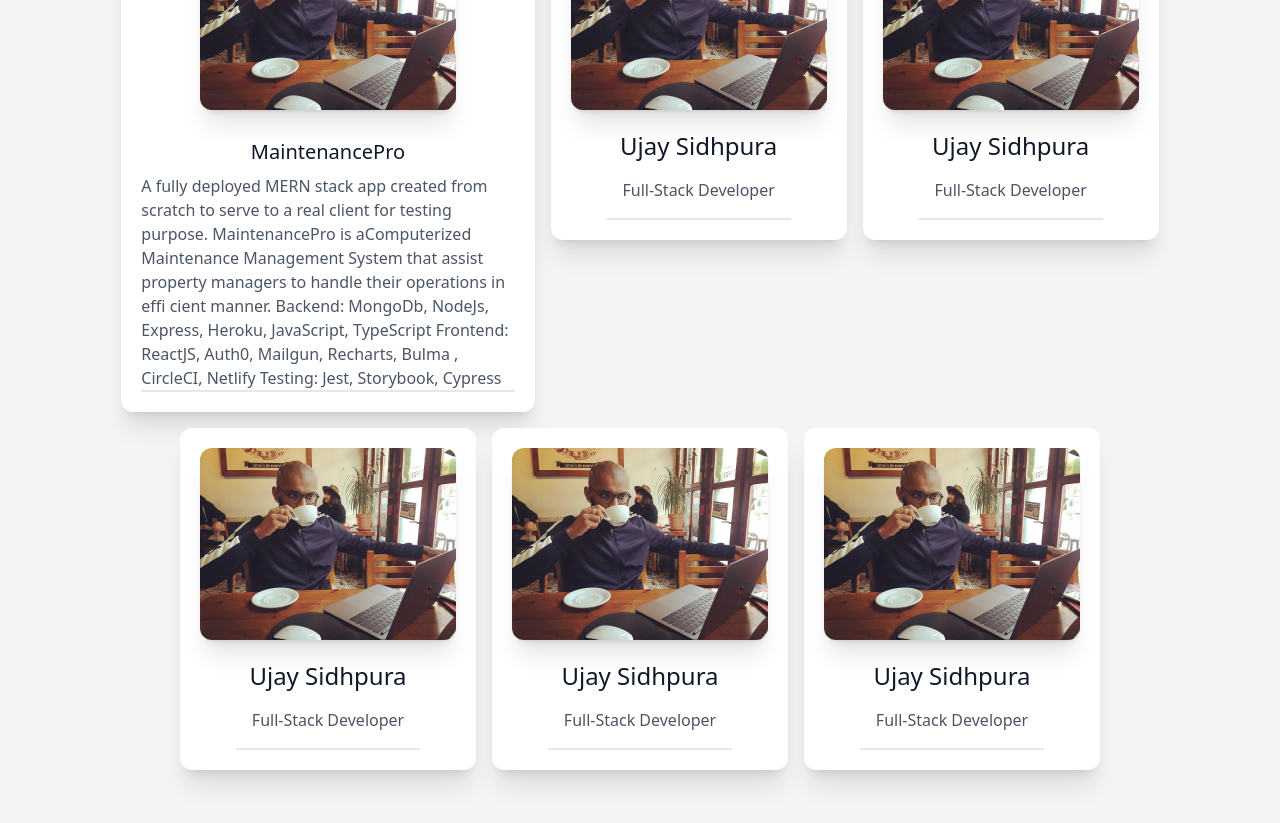
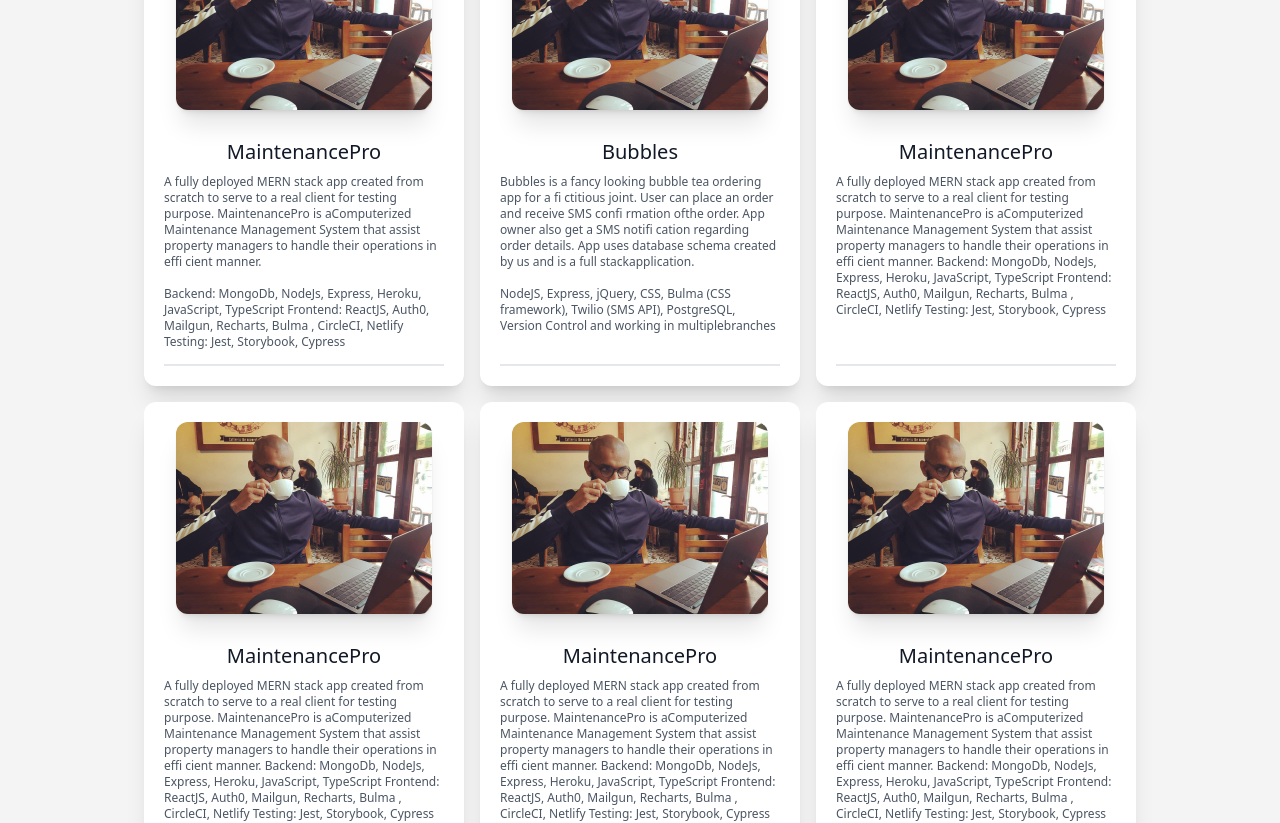
Before and after one commit to ujjawalsidhpura/Portfolio, a React (Create React App) app: page / in a window 1280 px wide. Shown: the part 820-1643 px from the top of the page. Built offline with nearby package versions, Linux system fonts and the light colour scheme.

Commit message:
add 2 projects, edit layouts

```diff
--- a/src/components/Projects.js
+++ b/src/components/Projects.js
@@ -15,7 +15,7 @@ export default function Projects() {
 
             <div className='flex flex-wrap justify-center pt-2'>
 
-                <div className="m-2 w-1/3">
+                <div className="w-80 m-2 ">
                     <div className="flex flex-col justify-center max-w-ms mx-auto bg-white shadow-xl rounded-xl p-5 hover:bg-gray-300 hover:ring-gray-300 hover:transition-colors duration-300 ease-in-out"
                         onClick={handleClick}
                     >
@@ -27,7 +27,53 @@ export default function Projects() {
                             <p className='text-base my-2 sm:text-xl text-gray-900 '>
                                 MaintenancePro
                             </p>
-                            <p className='text-xs text-left sm:text-base text-gray-600 w-auto inline-block border-b-2'>
+                            <p className='text-xs text-left sm:text-xs text-gray-600 w-auto inline-block border-b-2 h-48'>
+                                A fully deployed MERN stack app created from scratch to serve to a real client for testing purpose. MaintenancePro is aComputerized Maintenance Management System that assist property managers to handle their operations in effi cient manner.
+                                <br></br>
+                                <br></br>
+                                Backend: MongoDb, NodeJs, Express, Heroku, JavaScript, TypeScript
+                                Frontend: ReactJS, Auth0, Mailgun, Recharts, Bulma , CircleCI, Netlify
+                                Testing: Jest, Storybook, Cypress
+                            </p>
+                        </div>
+                    </div>
+                </div>
+
+                <div className="w-80 m-2">
+                    <div className="flex flex-col justify-center max-w-ms mx-auto bg-white shadow-xl rounded-xl p-5 hover:bg-gray-300 hover:ring-gray-300 hover:transition-colors duration-300 ease-in-out"
+                        onClick={handleClick}
+                    >
+                        <div className="">
+                            <img src={myPicture} alt="profile"
+                                className="w-64 mx-auto shadow-xl rounded-xl drop-shadow-sm" />
+                        </div>
+                        <div className='text-center mt-5'>
+                            <p className='text-base my-2 sm:text-xl text-gray-900 '>
+                                Bubbles
+                            </p>
+                            <p className='text-xs text-left sm:text-xs text-gray-600 w-auto inline-block border-b-2 h-48'>
+                                Bubbles is a fancy looking bubble tea ordering app for a fi ctitious joint. User can place an order and receive SMS confi rmation ofthe order. App owner also get a SMS notifi cation regarding order details. App uses database schema created by us and is a full stackapplication.
+                                <br></br>
+                                <br></br>
+                                NodeJS, Express, jQuery, CSS, Bulma (CSS framework), Twilio (SMS API), PostgreSQL, Version Control and working in multiplebranches
+                            </p>
+                        </div>
+                    </div>
+                </div>
+
+                <div className="w-80 m-2">
+                    <div className="flex flex-col justify-center max-w-ms mx-auto bg-white shadow-xl rounded-xl p-5 hover:bg-gray-300 hover:ring-gray-300 hover:transition-colors duration-300 ease-in-out"
+                        onClick={handleClick}
+                    >
+                        <div className="">
+                            <img src={myPicture} alt="profile"
+                                className="w-64 mx-auto shadow-xl rounded-xl drop-shadow-sm" />
+                        </div>
+                        <div className='text-center mt-5'>
+                            <p className='text-base my-2 sm:text-xl text-gray-900 '>
+                                MaintenancePro
+                            </p>
+                            <p className='text-xs text-left sm:text-xs text-gray-600 w-auto inline-block border-b-2 h-48'>
                                 A fully deployed MERN stack app created from scratch to serve to a real client for testing purpose. MaintenancePro is aComputerized Maintenance Management System that assist property managers to handle their operations in effi cient manner.
                                 Backend: MongoDb, NodeJs, Express, Heroku, JavaScript, TypeScript
                                 Frontend: ReactJS, Auth0, Mailgun, Recharts, Bulma , CircleCI, Netlify
@@ -37,92 +83,71 @@ export default function Projects() {
                     </div>
                 </div>
 
-                <div className="m-2">
-                    <div className="flex flex-col justify-center max-w-ms mx-auto bg-white shadow-xl rounded-xl p-5 ">
+                <div className="w-80 m-2">
+                    <div className="flex flex-col justify-center max-w-ms mx-auto bg-white shadow-xl rounded-xl p-5 hover:bg-gray-300 hover:ring-gray-300 hover:transition-colors duration-300 ease-in-out"
+                        onClick={handleClick}
+                    >
                         <div className="">
                             <img src={myPicture} alt="profile"
                                 className="w-64 mx-auto shadow-xl rounded-xl drop-shadow-sm" />
                         </div>
                         <div className='text-center mt-5'>
-                            <p className='text-xl sm:text-2xl text-gray-900 '>
-                                Ujay Sidhpura
+                            <p className='text-base my-2 sm:text-xl text-gray-900 '>
+                                MaintenancePro
                             </p>
-                            <p className='text-xs sm:text-base text-gray-600 p-4 w-auto inline-block border-b-2'>
-                                Full-Stack Developer
+                            <p className='text-xs text-left sm:text-xs text-gray-600 w-auto inline-block border-b-2 h-48'>
+                                A fully deployed MERN stack app created from scratch to serve to a real client for testing purpose. MaintenancePro is aComputerized Maintenance Management System that assist property managers to handle their operations in effi cient manner.
+                                Backend: MongoDb, NodeJs, Express, Heroku, JavaScript, TypeScript
+                                Frontend: ReactJS, Auth0, Mailgun, Recharts, Bulma , CircleCI, Netlify
+                                Testing: Jest, Storybook, Cypress
                             </p>
                         </div>
                     </div>
                 </div>
 
-                <div className="m-2">
-                    <div className="flex flex-col justify-center max-w-ms mx-auto bg-white shadow-xl rounded-xl p-5 ">
+                <div className="w-80 m-2">
+                    <div className="flex flex-col justify-center max-w-ms mx-auto bg-white shadow-xl rounded-xl p-5 hover:bg-gray-300 hover:ring-gray-300 hover:transition-colors duration-300 ease-in-out"
+                        onClick={handleClick}
+                    >
                         <div className="">
                             <img src={myPicture} alt="profile"
                                 className="w-64 mx-auto shadow-xl rounded-xl drop-shadow-sm" />
                         </div>
                         <div className='text-center mt-5'>
-                            <p className='text-xl sm:text-2xl text-gray-900 '>
-                                Ujay Sidhpura
+                            <p className='text-base my-2 sm:text-xl text-gray-900 '>
+                                MaintenancePro
                             </p>
-                            <p className='text-xs sm:text-base text-gray-600 p-4 w-auto inline-block border-b-2'>
-                                Full-Stack Developer
+                            <p className='text-xs text-left sm:text-xs text-gray-600 w-auto inline-block border-b-2 h-48'>
+                                A fully deployed MERN stack app created from scratch to serve to a real client for testing purpose. MaintenancePro is aComputerized Maintenance Management System that assist property managers to handle their operations in effi cient manner.
+                                Backend: MongoDb, NodeJs, Express, Heroku, JavaScript, TypeScript
+                                Frontend: ReactJS, Auth0, Mailgun, Recharts, Bulma , CircleCI, Netlify
+                                Testing: Jest, Storybook, Cypress
                             </p>
                         </div>
                     </div>
                 </div>
 
-                <div className="m-2">
-                    <div className="flex flex-col justify-center max-w-ms mx-auto bg-white shadow-xl rounded-xl p-5 ">
+                <div className="w-80 m-2">
+                    <div className="flex flex-col justify-center max-w-ms mx-auto bg-white shadow-xl rounded-xl p-5 hover:bg-gray-300 hover:ring-gray-300 hover:transition-colors duration-300 ease-in-out"
+                        onClick={handleClick}
+                    >
                         <div className="">
                             <img src={myPicture} alt="profile"
                                 className="w-64 mx-auto shadow-xl rounded-xl drop-shadow-sm" />
                         </div>
                         <div className='text-center mt-5'>
-                            <p className='text-xl sm:text-2xl text-gray-900 '>
-                                Ujay Sidhpura
+                            <p className='text-base my-2 sm:text-xl text-gray-900 '>
+                                MaintenancePro
                             </p>
-                            <p className='text-xs sm:text-base text-gray-600 p-4 w-auto inline-block border-b-2'>
-                                Full-Stack Developer
+                            <p className='text-xs text-left sm:text-xs text-gray-600 w-auto inline-block border-b-2 h-48'>
+                                A fully deployed MERN stack app created from scratch to serve to a real client for testing purpose. MaintenancePro is aComputerized Maintenance Management System that assist property managers to handle their operations in effi cient manner.
+                                Backend: MongoDb, NodeJs, Express, Heroku, JavaScript, TypeScript
+                                Frontend: ReactJS, Auth0, Mailgun, Recharts, Bulma , CircleCI, Netlify
+                                Testing: Jest, Storybook, Cypress
                             </p>
                         </div>
                     </div>
                 </div>
-
-                <div className="m-2">
-                    <div className="flex flex-col justify-center max-w-ms mx-auto bg-white shadow-xl rounded-xl p-5 ">
-                        <div className="">
-                            <img src={myPicture} alt="profile"
-                                className="w-64 mx-auto shadow-xl rounded-xl drop-shadow-sm" />
-                        </div>
-                        <div className='text-center mt-5'>
-                            <p className='text-xl sm:text-2xl text-gray-900 '>
-                                Ujay Sidhpura
-                            </p>
-                            <p className='text-xs sm:text-base text-gray-600 p-4 w-auto inline-block border-b-2'>
-                                Full-Stack Developer
-                            </p>
-                        </div>
-                    </div>
-                </div>
-
-                <div className="m-2">
-                    <div className="flex flex-col justify-center max-w-ms mx-auto bg-white shadow-xl rounded-xl p-5 ">
-                        <div className="">
-                            <img src={myPicture} alt="profile"
-                                className="w-64 mx-auto shadow-xl rounded-xl drop-shadow-sm" />
-                        </div>
-                        <div className='text-center mt-5'>
-                            <p className='text-xl sm:text-2xl text-gray-900 '>
-                                Ujay Sidhpura
-                            </p>
-                            <p className='text-xs sm:text-base text-gray-600 p-4 w-auto inline-block border-b-2'>
-                                Full-Stack Developer
-                            </p>
-                        </div>
-                    </div>
-                </div>
-
-
 
             </div>
         </div>
```
